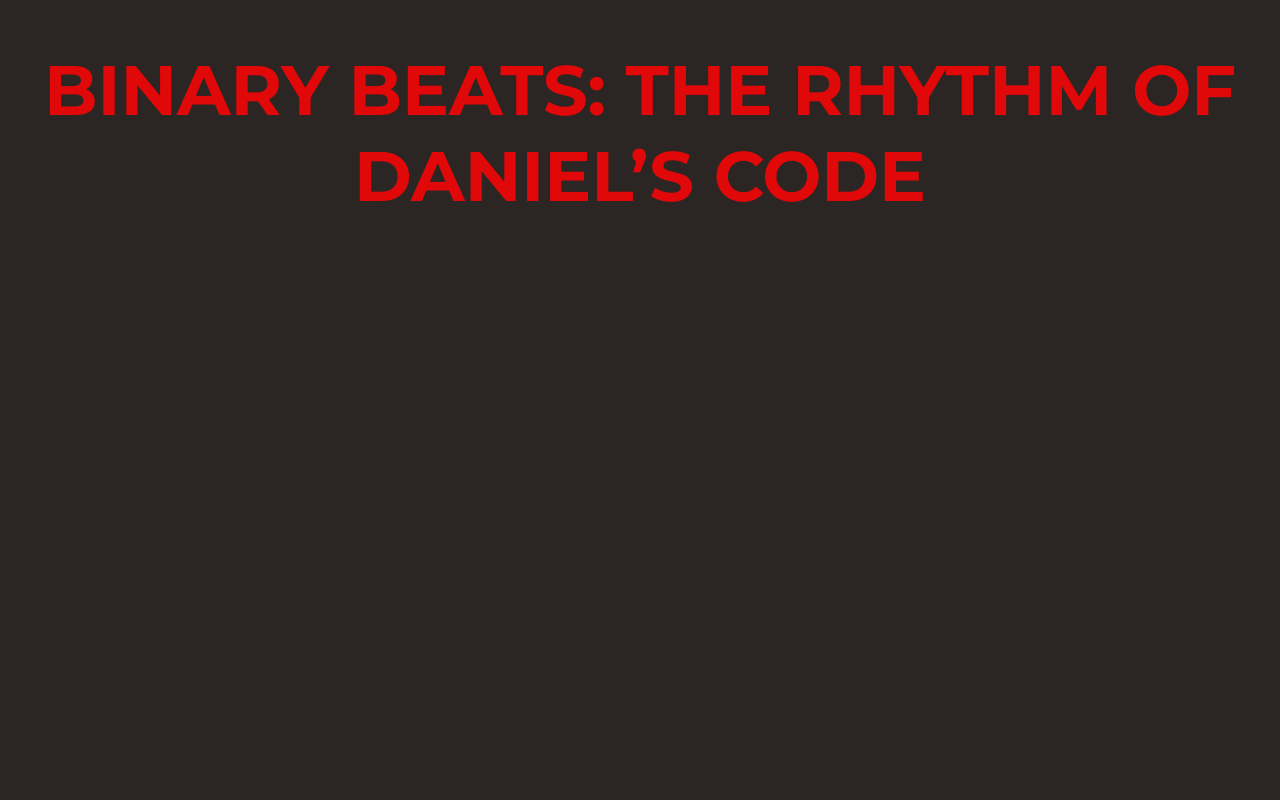
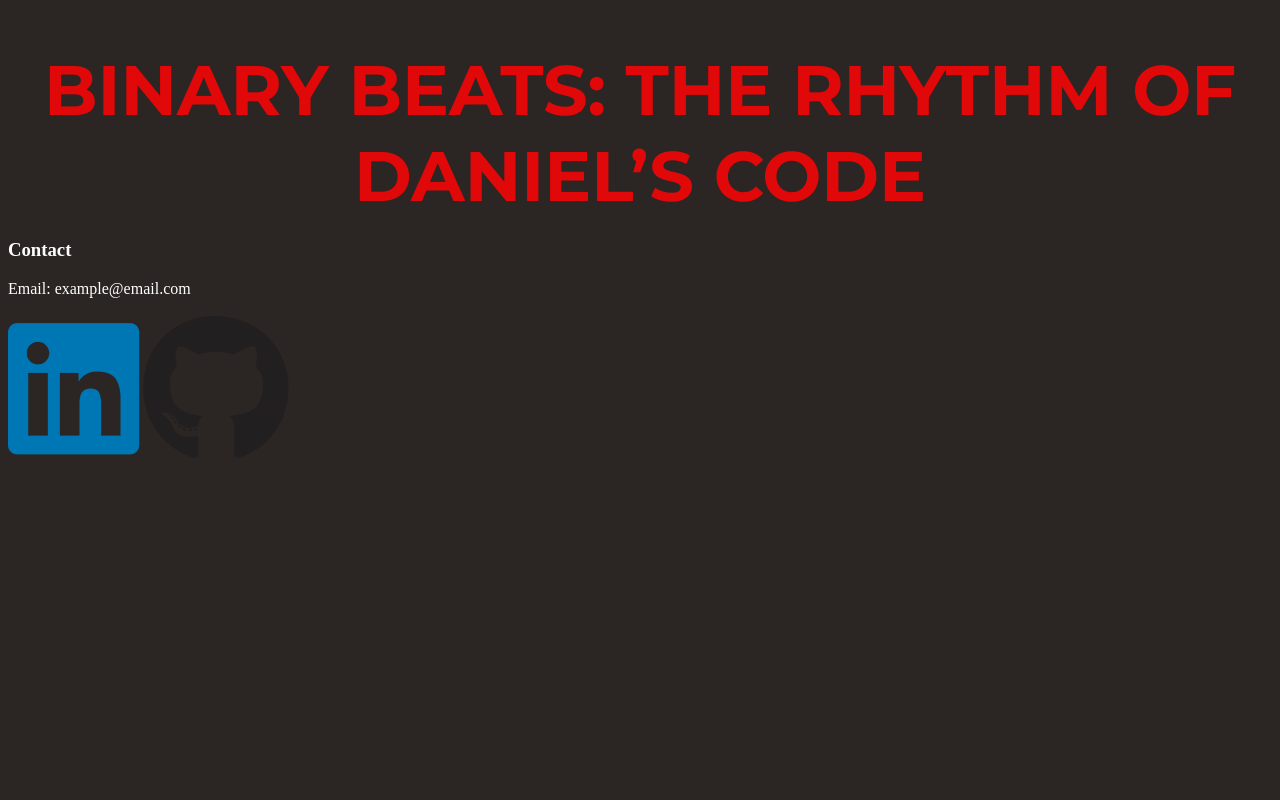
Before and after one commit to MatthijsDV2004/portfolio, a plain HTML site: page index.html in a window 1280 px wide. Shown: the top 800 px of the page. Drawn offline with Linux system fonts and the light colour scheme.

Commit message:
link update

```diff
--- a/index.html
+++ b/index.html
@@ -16,6 +16,23 @@
     </div>
 
 
+
+</body>
+
+<script src="scripts.js"></script>
+
+<footer>
+
+    <div class="contact-info">
+        <h3>Contact</h3>
+        <p>Email: example@email.com</p>
+        <div class="icons alt">
+            <a href="https://www.linkedin.com/in/daniel-martinez-769771253/" target="_blank"><i class="fa-brands fa-linkedin"></i><span class="label"></span></a>
+            <a href="https://github.com/Daniel-Martinez1" target="_blank"> <i class="fab fa-github"></i>
+                <span class="label"></span></a>
+
+            </div>
+    </div>
     <div id="about-me">
         <h2>About Me</h2>
         <p>Hi, I'm Daniel. <br>I'm a software developer and musician. <br>I love to create things, whether it's a new song or a new app.<br> I'm always looking for new ways to express myself and share my work with the world. <br>I hope you enjoy my site!</p>
```
